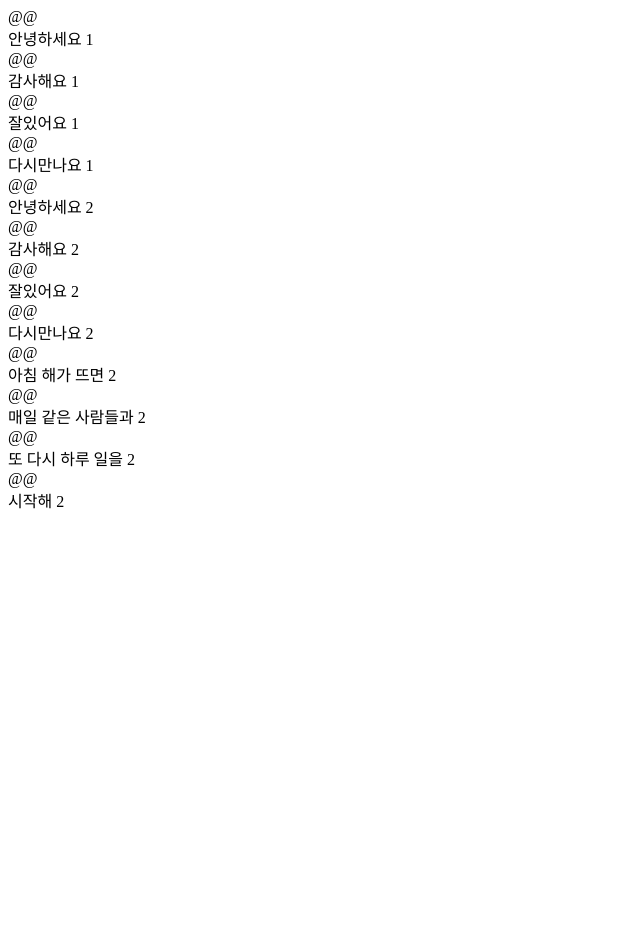
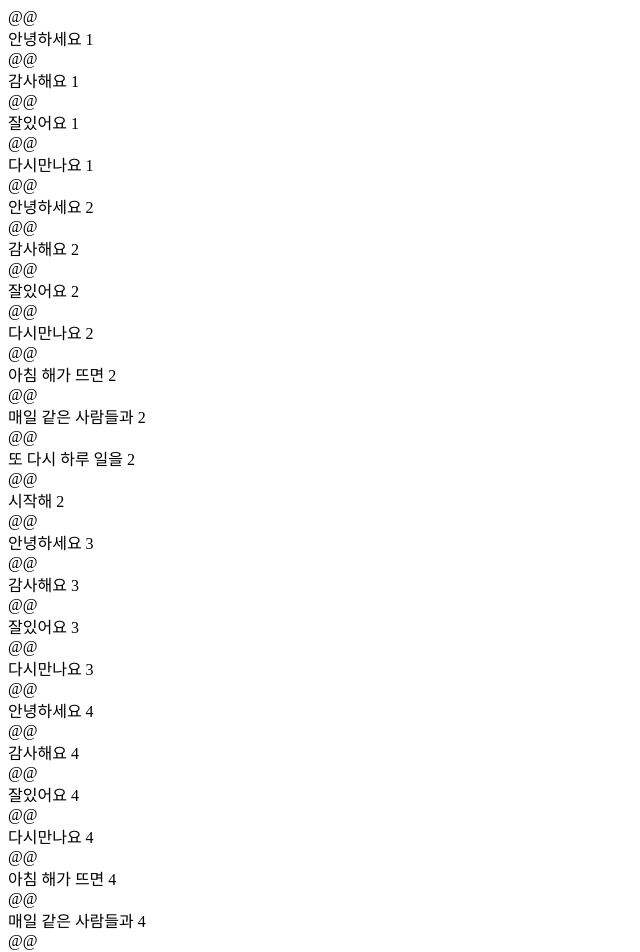
Before and after one commit to wisdomstar94/react-drag-and-drop, a Next.js app: page / in a window 1280 px wide. Shown: the top 952 px of the page, without its empty margins (0-640 px from the left). Before the commit the page ends 800 px from the top, so only its background shows below. Built offline with nearby package versions, Linux system fonts and the light colour scheme.

Commit message:
controller 끼리 구별되어 동작하도록 수정.

```diff
--- a/src/hooks/use-drag-and-drop-controller/use-drag-and-drop-controller.hook.ts
+++ b/src/hooks/use-drag-and-drop-controller/use-drag-and-drop-controller.hook.ts
@@ -71,6 +71,20 @@ export function useDragAndDropController<T = any>(props: IUseDragAndDropControll
     }
     return false;
   }, []);
+
+  const isDnDHandlerThisController = useCallback((event: MouseEvent | TouchEvent) => {
+    const element = event.target as HTMLElement | null | undefined;
+    let currentElement = element;
+    for (let i = 0; i < 20; i++) {
+      for (const r of convertMapToArray(listMap.current).map(x => x.value?.ref)) {
+        if (r.current === currentElement) {
+          return true;
+        }
+      }
+      currentElement = currentElement?.parentElement;
+    }
+    return false;
+  }, [convertMapToArray]);
 
   const getCursorElements = useCallback((event: MouseEvent | TouchEvent) => {
     const [x, y] = [getEventClientX(event), getEventClientY(event)];
@@ -261,6 +275,7 @@ export function useDragAndDropController<T = any>(props: IUseDragAndDropControll
 
   const onPressStart = useCallback((event: MouseEvent | TouchEvent) => {
     if (!isDnDHandler(event)) return;
+    if (!isDnDHandlerThisController(event)) return;
 
     const dragFirstStartFromInfo = getDragFirstStartFromInfo(event);
     const itemElement = getItemElement(dragFirstStartFromInfo?.info.ref, event);
@@ -278,7 +293,7 @@ export function useDragAndDropController<T = any>(props: IUseDragAndDropControll
       pageX: getEventPageX(event),
       pageY: getEventPageY(event),
     });
-  }, [getDragFirstStartFromInfo, getElementIndex, getEventClientX, getEventClientY, getEventPageX, getEventPageY, getItemElement, isDnDHandler, setDragFromInfo]);
+  }, [getDragFirstStartFromInfo, getElementIndex, getEventClientX, getEventClientY, getEventPageX, getEventPageY, getItemElement, isDnDHandler, isDnDHandlerThisController, setDragFromInfo]);
 
   const onMovingTargetRef = useCallback((target: IUseDragAndDropController.PushListInfo | undefined, event: MouseEvent | TouchEvent) => {
     if (target === undefined) return;
--- a/src/pages/index.tsx
+++ b/src/pages/index.tsx
@@ -26,6 +26,24 @@ export default function Home() {
     { name: '시작해 2', value: '시작해 2', },
   ]);
 
+  const [cList, setCList] = useState<Item[] | undefined>([
+    { name: '안녕하세요 3', value: '안녕하세요 3', },
+    { name: '감사해요 3', value: '감사해요 3', },
+    { name: '잘있어요 3', value: '잘있어요 3', },
+    { name: '다시만나요 3', value: '다시만나요 3', },
+  ]);
+
+  const [dList, setDList] = useState<Item[] | undefined>([
+    { name: '안녕하세요 4', value: '안녕하세요 4', },
+    { name: '감사해요 4', value: '감사해요 4', },
+    { name: '잘있어요 4', value: '잘있어요 4', },
+    { name: '다시만나요 4', value: '다시만나요 4', },
+    { name: '아침 해가 뜨면 4', value: '아침 해가 뜨면 4', },
+    { name: '매일 같은 사람들과 4', value: '매일 같은 사람들과 4', },
+    { name: '또 다시 하루 일을 4', value: '또 다시 하루 일을 4', },
+    { name: '시작해 4', value: '시작해 4', },
+  ]);
+
   const dndController = useDragAndDropController<Item>({
     onListsChange(map) {
       if (map.has('aList')) {
@@ -33,6 +51,17 @@ export default function Home() {
       }
       if (map.has('bList')) {
         setBList(map.get('bList'));
+      }
+    },
+  });
+
+  const dndController2 = useDragAndDropController<Item>({
+    onListsChange(map) {
+      if (map.has('cList')) {
+        setCList(map.get('cList'));
+      }
+      if (map.has('dList')) {
+        setDList(map.get('dList'));
       }
     },
   });
@@ -51,6 +80,26 @@ export default function Home() {
     controller: dndController,
     name: 'bList',
     list: bList,
+    listLayout: {
+      type: 'one-row-infinite',
+      // fixedColCount: 3,
+    },
+  });
+
+  const cListDnD = useDragAndDrop({
+    controller: dndController2,
+    name: 'cList',
+    list: cList,
+    listLayout: {
+      type: 'one-row-infinite',
+      // fixedColCount: 2,
+    },
+  });
+
+  const dListDnD = useDragAndDrop({
+    controller: dndController2,
+    name: 'dList',
+    list: dList,
     listLayout: {
       type: 'one-row-infinite',
       // fixedColCount: 3,
@@ -102,6 +151,48 @@ export default function Home() {
           </div>
         </div>
       </div>
+      <div className="w-full relative grid grid-cols-1 gap-2 box-border p-2">
+        <div className="flex flex-wrap gap-2 items-start">
+          <div ref={cListDnD.ref} className="w-full box-border p-2 bg-blue-200 pb-14 flex">
+            {
+              cList?.map((x) => {
+                return (
+                  <Fragment key={x.value}>
+                    <div className="w-full relative flex border border-1 border-slate-500">
+                      <div className="w-16 cursor-move" data-is-dnd-handler={true}>
+                        <div className="p-4">@@</div>
+                      </div>
+                      <div className="w-full flex-1">
+                        { x.name }
+                      </div>
+                    </div>
+                  </Fragment>
+                );
+              })
+            }
+          </div>
+        </div>
+        <div className="flex flex-wrap gap-2 items-start">
+          <div ref={dListDnD.ref} className="w-full box-border p-2 bg-blue-200 pb-14 flex">
+            {
+              dList?.map((x) => {
+                return (
+                  <Fragment key={x.value}>
+                    <div className="w-full relative flex border border-1 border-slate-500">
+                      <div className="w-16 cursor-move" data-is-dnd-handler={true}>
+                        <div className="p-4">@@</div>
+                      </div>
+                      <div className="w-full flex-1">
+                        { x.name }
+                      </div>
+                    </div>
+                  </Fragment>
+                );
+              })
+            }
+          </div>
+        </div>
+      </div>
     </>
   );
 }
```
